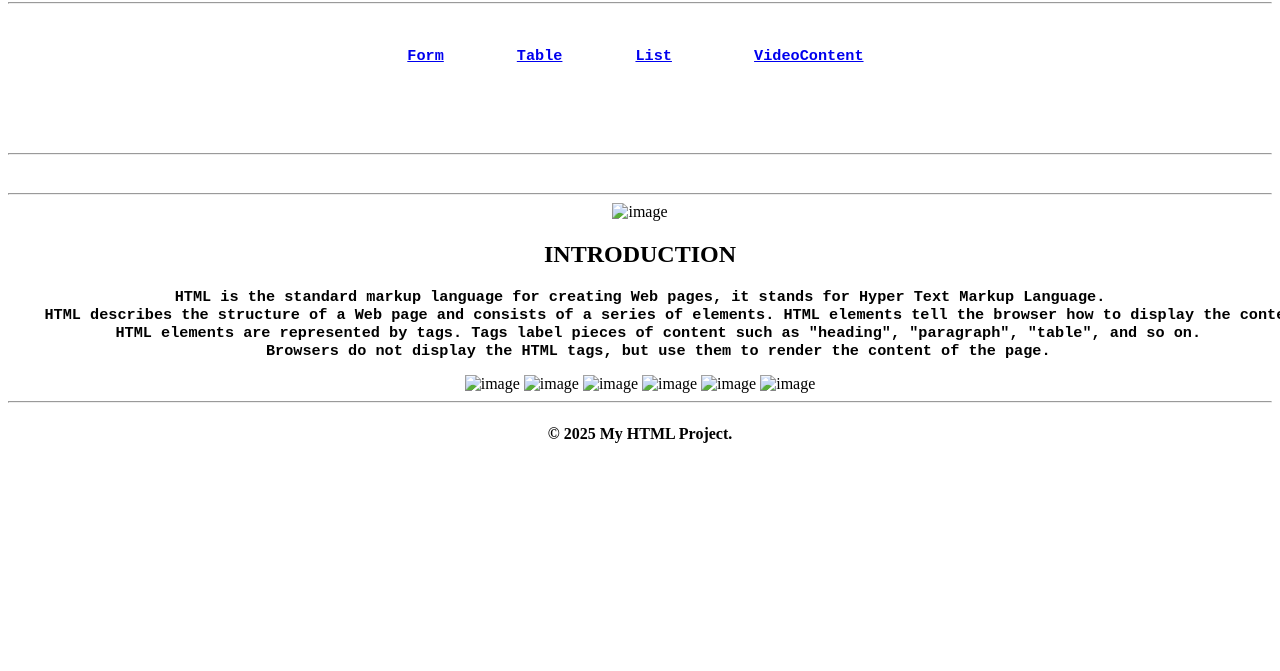
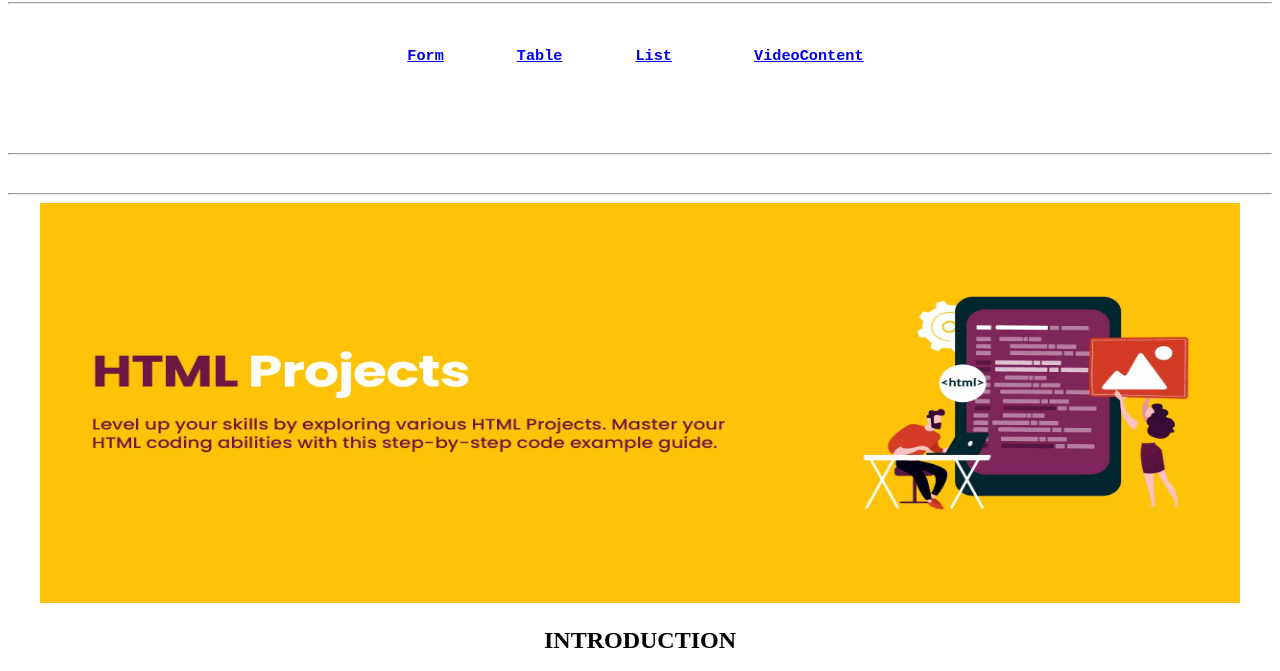
Before and after one commit to anjalish2303-glitch/My-First-Project, a plain HTML site: page index.html in a window 1280 px wide. Shown: the part 78-749 px from the top of the page. Drawn offline with Linux system fonts and the light colour scheme; the site is published under a folder, as on GitHub Pages, so addresses that start at the root find nothing.

Commit message:
Update index.html

```diff
--- a/index.html
+++ b/index.html
@@ -22,7 +22,7 @@
     <marquee behavior="scroll" direction="right">In this project I have created a form, table, list, added images and a video.</marquee>
     <hr>
 
-    <img src="/image.jpeg" alt="image" height="400px" width="1200px">
+    <img src="./image.jpeg" alt="image" height="400px" width="1200px">
     <br>
     <h2> INTRODUCTION</h2>
     <pre><h3>HTML is the standard markup language for creating Web pages, it stands for Hyper Text Markup Language.
@@ -30,12 +30,12 @@
     HTML elements are represented by tags. Tags label pieces of content such as "heading", "paragraph", "table", and so on.
     Browsers do not display the HTML tags, but use them to render the content of the page.</h3></pre>
 
-<img src="/image1.png" alt="image" height="200px" width="280px">
-<img src="/image2.png" alt="image" height="200px" width="280px">
-<img src="/image3.png" alt="image" height="200px" width="280px">
-<img src="/image4.png" alt="image" height="200px" width="280px">
-<img src="/image5.png" alt="image" height="200px" width="280px">
-<img src="/image6.png" alt="image" height="200px" width="280px">
+<img src="./image1.png" alt="image" height="200px" width="280px">
+<img src="./image2.png" alt="image" height="200px" width="280px">
+<img src="./image3.png" alt="image" height="200px" width="280px">
+<img src="./image4.png" alt="image" height="200px" width="280px">
+<img src="./image5.png" alt="image" height="200px" width="280px">
+<img src="./image6.png" alt="image" height="200px" width="280px">
 
 </main>
 
```
